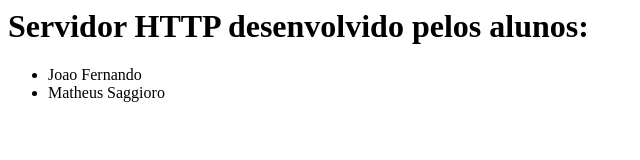
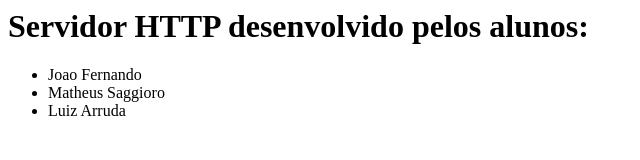
Before and after one commit to SirGhock/ServerHTTP, a plain HTML site: page index.html in a window 1280 px wide. Shown: the full height of the page, 0-640 px from the left. Drawn offline with Linux system fonts and the light colour scheme.

Commit message:
Update index.html

```diff
--- a/index.html
+++ b/index.html
@@ -4,6 +4,7 @@
 			<ul>
 				<li>Joao Fernando</li>
 				<li>Matheus Saggioro</li>
+				<li>Luiz Arruda</li>
 			</ul>
 		</body>
 </html>
```
